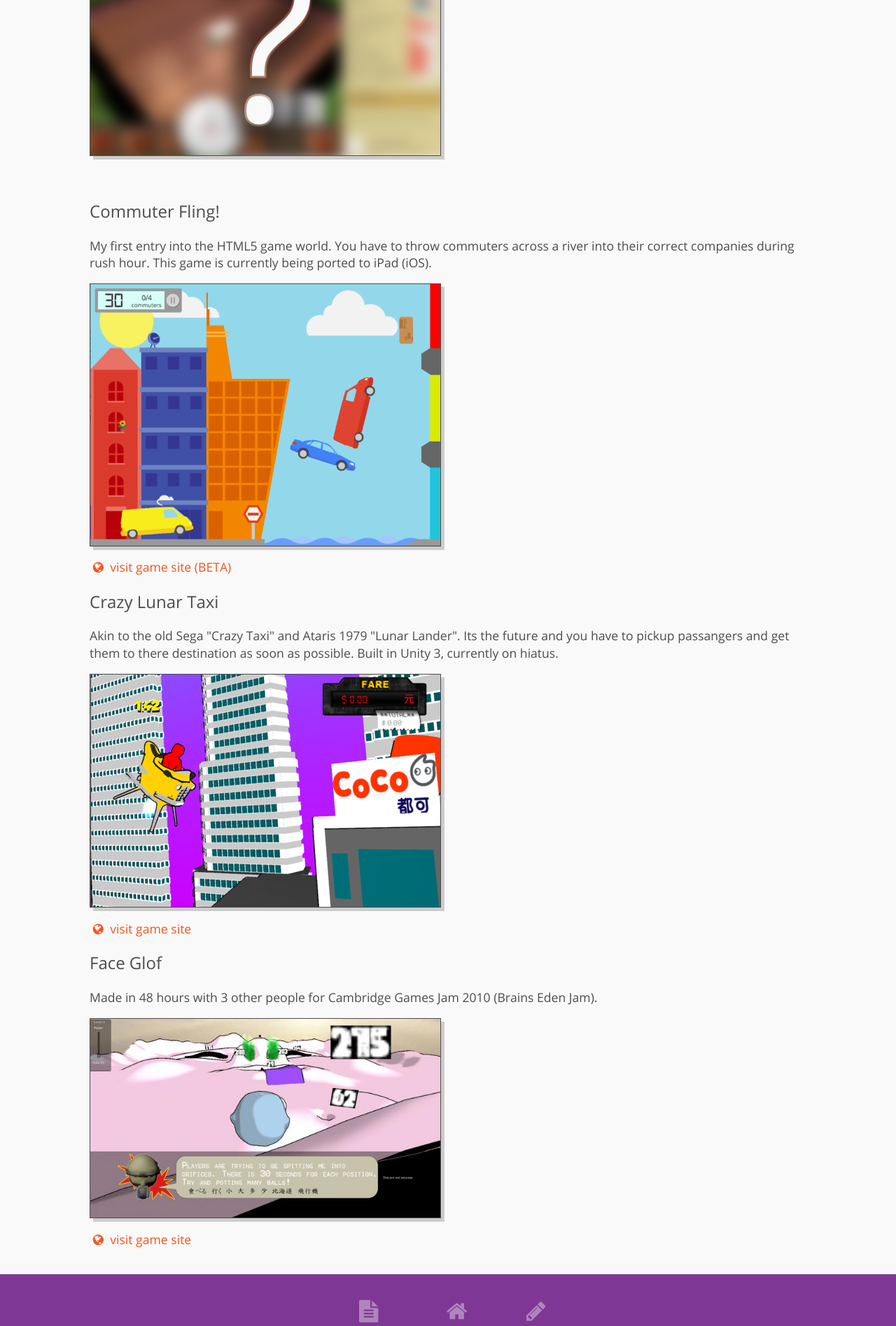
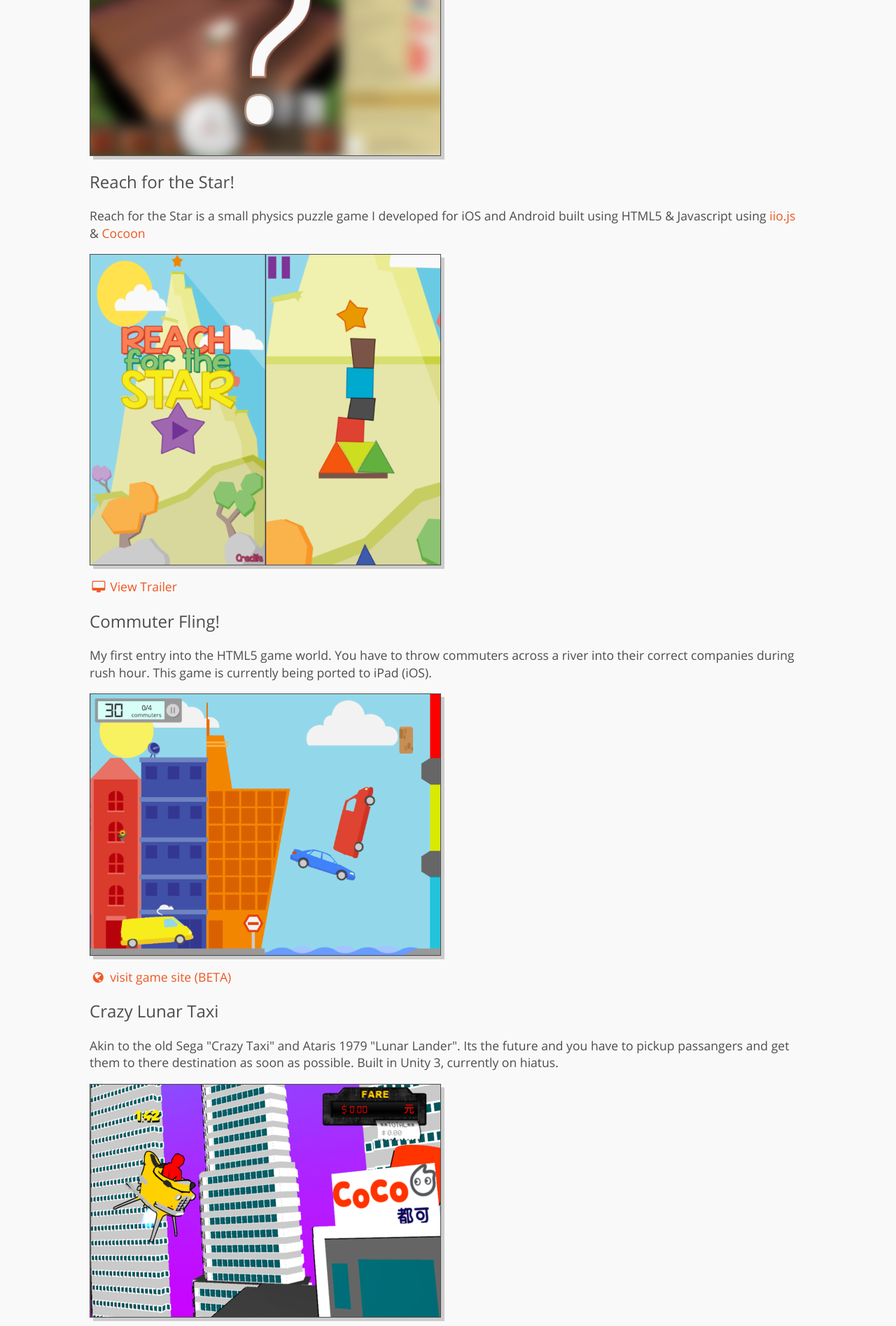
Before and after one commit to jamessimo/jamessimo.github.io, a Jekyll site: the page built from games.html, in a window 1280 px wide. Shown: the part 379-2274 px from the top of the page at 70% size. Built offline with Jekyll 4.4.1, drawn with Linux system fonts in a browser that asks for light colours.

Commit message:
Fixed mobile menu bug
Also added Reach for the Star to Games/

```diff
--- a/games.html
+++ b/games.html
@@ -12,19 +12,19 @@ title: games
           <p>I am currently working on a new project which is in the vein of old 90's classic "Tycoon" style PC games. I will update once I have finished the Early Alpha.</p>
 
           <img src="img/teaserf.jpg" alt="OOohhhh mysterious " />
-<p>&nbsp;</p>
 
-		   <!-- <h2>Reach for the Star!</h2>
+          &nbsp;
+		   <h2>Reach for the Star!</h2>
 		    <p>
-          Reach for the Star is a small physics puzzle game I developed for iOS and Android
+          Reach for the Star is a small physics puzzle game I developed for iOS and Android built using HTML5 & Javascript using <a href="http://iio.js.org" target="_blank">iio.js</a> &amp; <a href="http://cocoon.io/" target="_blank">Cocoon</a>
         </p>
 
 		    </p>
-		    	<img src="img/rechforthestar.png" alt="Reach for the Star screenshot 1" />
+		    	<img src="img/blockstacking.png" alt="Reach for the Star screenshot 1" />
 		    <p>
-		    	<a title="Reach for the Star trailer on YouTube" href="https://www.youtube.com/watch?v=RMZplixVwvE" target="_blank"><i class=" fa-youtube-play"></i>&nbsp;View Trailer</a>
+		    	<a title="Reach for the Star trailer on YouTube" href="https://www.youtube.com/watch?v=RMZplixVwvE" target="_blank"><i class="icon-desktop"></i>&nbsp;View Trailer</a>
 		    </p>
-        -->
+
 
  			<h2>Commuter Fling!</h2>
  			<p>My first entry into the HTML5 game world. You have to throw commuters across a river into their correct companies during rush hour. This game is currently being ported to iPad (iOS).</p>
```
Also changed, not shown: sass/main.scss (+16 -5 lines), css/main.css.
